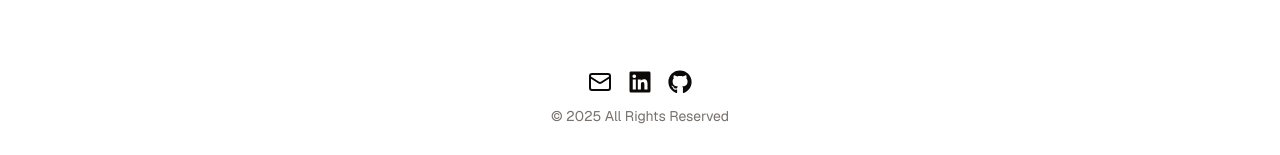
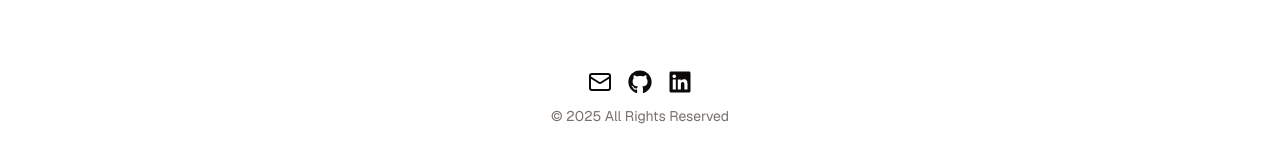
Before and after one commit to binishjoshi/portfolio, a Next.js app: page / in a window 1280 px wide. Shown: the part 642-797 px from the top of the page. Built offline with nearby package versions, Linux system fonts and the light colour scheme.

Commit message:
refactor: icons component object for react-icons

```diff
--- a/src/components/icons.tsx
+++ b/src/components/icons.tsx
@@ -1 +1,8 @@
+import { FaGithub, FaLinkedin } from "react-icons/fa";
+
 type IconProps = React.HTMLAttributes<SVGElement>;
+
+export const Icons = {
+  github: (props: IconProps) => <FaGithub {...props} />,
+  linkedin: (props: IconProps) => <FaLinkedin {...props} />,
+};
--- a/src/components/site-footer.tsx
+++ b/src/components/site-footer.tsx
@@ -1,7 +1,7 @@
 import { MailIcon } from "lucide-react";
-import { FaGithub, FaLinkedin } from "react-icons/fa";
 
 import { siteConfig } from "../../config/site";
+import { Icons } from "./icons";
 
 export function SiteFooter() {
   return (
@@ -16,13 +16,13 @@ export function SiteFooter() {
             <span className="sr-only">Mail</span>
             <MailIcon className="size-6" />
           </a>
+          <a target="_blank" rel="noreferrer" href={siteConfig.links.github}>
+            <span className="sr-only">Github</span>
+            <Icons.github className="size-6" />
+          </a>
           <a target="_blank" rel="noreferrer" href={siteConfig.links.linkedin}>
             <span className="sr-only">LinkedIn</span>
-            <FaLinkedin className="size-6" />
-          </a>
-          <a target="_blank" rel="noreferrer" href={siteConfig.links.github}>
-            <span className="sr-only">GitHub</span>
-            <FaGithub className="size-6" />
+            <Icons.linkedin className="size-6" />
           </a>
         </div>
         <div className="mb-2 flex space-x-2 text-sm text-muted-foreground">
--- a/src/components/site-header.tsx
+++ b/src/components/site-header.tsx
@@ -1,9 +1,9 @@
 import Link from "next/link";
-import { FaGithub, FaLinkedin } from "react-icons/fa";
 
 import { cn } from "@/lib/utils";
 import { buttonVariants } from "./ui/button";
 
+import { Icons } from "./icons";
 import { MainNav } from "./main-nav";
 import { MobileNav } from "./mobile-nav";
 import { ModeToggle } from "./mode-toggle";
@@ -28,7 +28,7 @@ export function SiteHeader() {
                   "hidden w-10 px-0 md:inline-flex",
                 )}
               >
-                <FaGithub />
+                <Icons.github />
                 <span className="sr-only">Github</span>
               </div>
             </Link>
@@ -43,7 +43,7 @@ export function SiteHeader() {
                   "hidden w-10 px-0 md:inline-flex",
                 )}
               >
-                <FaLinkedin />
+                <Icons.linkedin />
                 <span className="sr-only">LinkedIn</span>
               </div>
             </Link>
```
